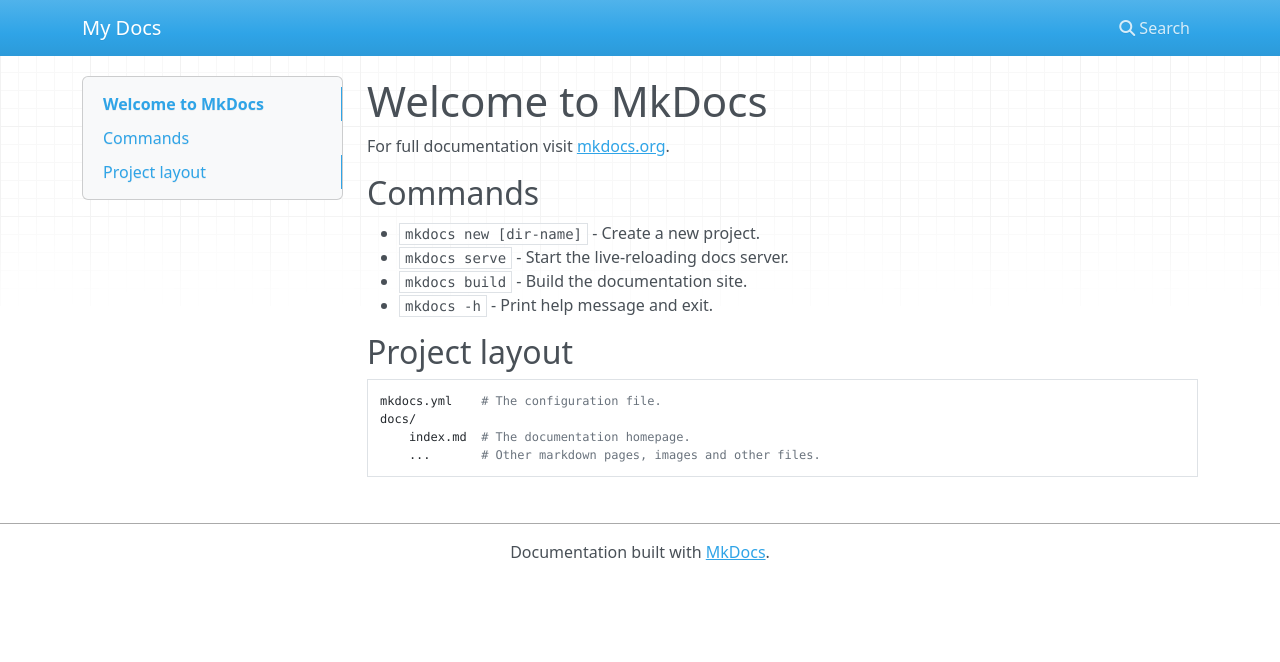
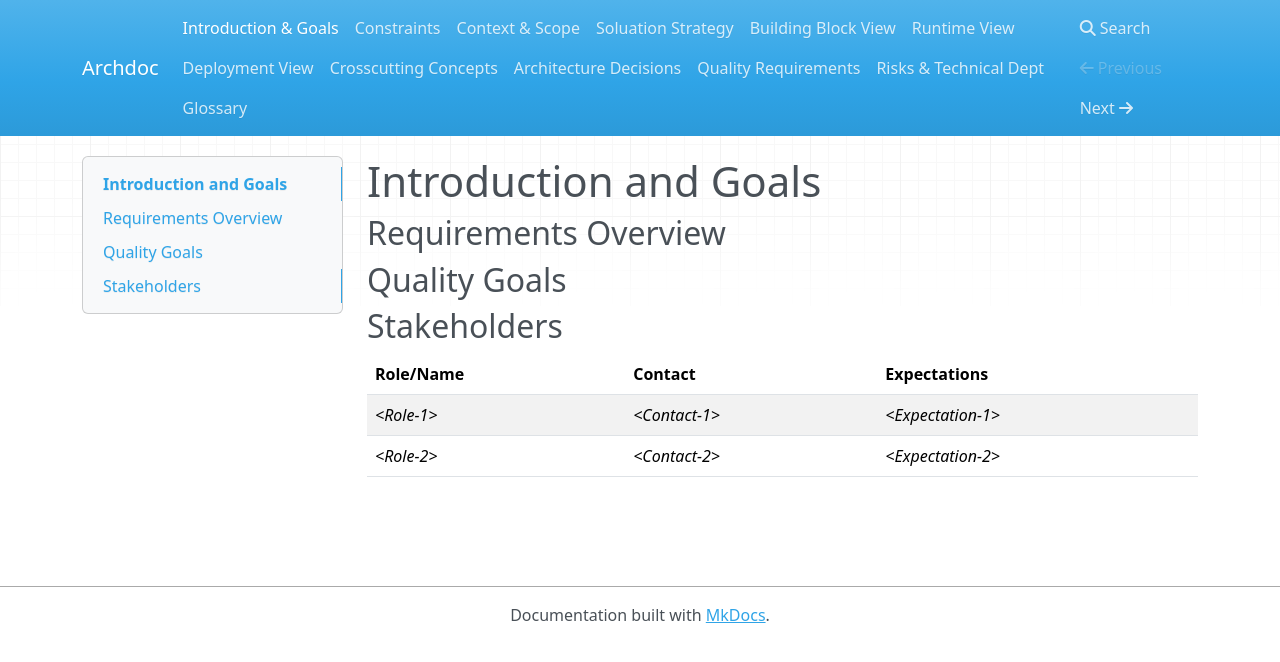
Before and after one commit to toirl/archdoc, an MkDocs documentation site: the page built from docs/docs/index.md, in a window 1280 px wide. Shown: the top 662 px of the page. Built offline with MkDocs 1.6.1, drawn with Linux system fonts in a browser that asks for light colours; nearby versions of some CDN libraries.

Commit message:
Added initial structure and boilerplate files

```diff
--- a/docs/docs/index.md
+++ b/docs/docs/index.md
@@ -1,17 +1,12 @@
-# Welcome to MkDocs
+# Introduction and Goals
 
-For full documentation visit [mkdocs.org](https://www.mkdocs.org).
+## Requirements Overview
 
-## Commands
+## Quality Goals
 
-* `mkdocs new [dir-name]` - Create a new project.
-* `mkdocs serve` - Start the live-reloading docs server.
-* `mkdocs build` - Build the documentation site.
-* `mkdocs -h` - Print help message and exit.
+## Stakeholders
 
-## Project layout
-
-    mkdocs.yml    # The configuration file.
-    docs/
-        index.md  # The documentation homepage.
-        ...       # Other markdown pages, images and other files.
+| Role/Name        | Contact             | Expectations            |
+| ---------------- | ------------------- | ----------------------- |
+| _&lt;Role-1&gt;_ | _&lt;Contact-1&gt;_ | _&lt;Expectation-1&gt;_ |
+| _&lt;Role-2&gt;_ | _&lt;Contact-2&gt;_ | _&lt;Expectation-2&gt;_ |
--- a/docs/mkdocs.yml
+++ b/docs/mkdocs.yml
@@ -1 +1,14 @@
-site_name: My Docs
+site_name: Archdoc
+nav:
+  - Introduction & Goals: index.md
+  - Constraints: architecture_constraints.md
+  - Context & Scope: context_scope.md
+  - Soluation Strategy: solution_strategy.md
+  - Building Block View: building_block_view.md
+  - Runtime View: runtime_view.md
+  - Deployment View: deployment_view.md
+  - Crosscutting Concepts: crosscutting_concepts.md
+  - Architecture Decisions: architecture_decisions.md
+  - Quality Requirements: quality_requirements.md
+  - Risks & Technical Dept: risks_techdebt.md
+  - Glossary: glossary.md
```
Also changed, not shown: docs/docs/architecture_constraints.md (added, +1 -0 lines), docs/docs/architecture_decisions.md (added, +1 -0 lines), docs/docs/building_block_view.md (added, +72 -0 lines), docs/docs/context_scope.md (added, +15 -0 lines), docs/docs/crosscutting_concepts.md (added, +15 -0 lines), docs/docs/deployment_view.md (added, +30 -0 lines), docs/docs/glossary.md (added, +6 -0 lines), docs/docs/quality_requirements.md (added, +5 -0 lines), docs/docs/risks_techdebt.md (added, +1 -0 lines), docs/docs/runtime_view.md (added, +14 -0 lines), docs/docs/solution_strategy.md (added, +1 -0 lines).
